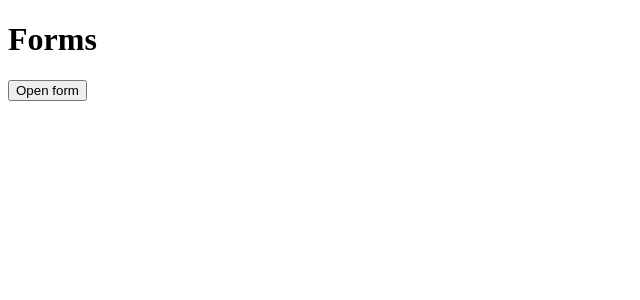
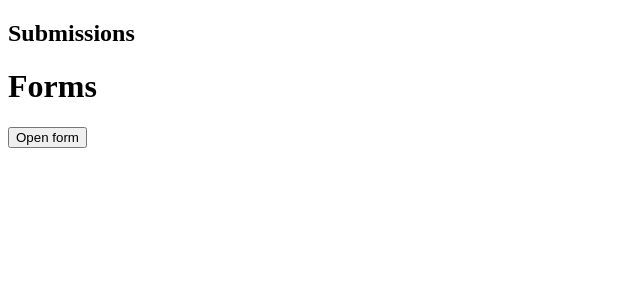
Before and after one commit to SabinaBatrakova/react-class-components, a React (Vite) app: page / in a window 1280 px wide. Shown: the top 300 px of the page, without its empty margins (0-640 px from the left). Built offline with nearby package versions, Linux system fonts and the light colour scheme.

Commit message:
feat: add MainPage with form submissions

```diff
--- a/src/App.tsx
+++ b/src/App.tsx
@@ -1,12 +1,14 @@
 import { useState } from 'react'
 import { Modal } from './components/Modal'
 import { UncontrolledForm } from './components/forms/UncontrolledForm/UncontrolledForm'
+import { MainPage } from './pages/MainPage'
 
 function App() {
   const [isOpen, setIsOpen] = useState(false)
 
   return (
     <div>
+      <MainPage/>
       <h1>Forms</h1>
       <button onClick={() => setIsOpen(true)}>Open form</button>
 
--- /dev/null
+++ b/src/pages/MainPage/index.tsx
@@ -0,0 +1,22 @@
+import useStore from '../../store'
+
+export function MainPage() {
+  const formData = useStore((state) => state.formData)
+
+  return (
+    <div>
+      <h2>Submissions</h2>
+      {formData.map((item, index) => (
+        <div key={index}>
+          <p>{item.name}</p>
+          <p>{item.age}</p>
+          <p>{item.email}</p>
+          <p>{item.gender}</p>
+          <p>{item.country}</p>
+          <p>{item.terms ? 'Terms accepted' : 'Terms not accepted'}</p>
+          <img src={item.image} alt="uploaded" width={100} />
+        </div>
+      ))}
+    </div>
+  )
+}
```
Also changed, not shown: src/pages/MainPage/index.ts (deleted).
